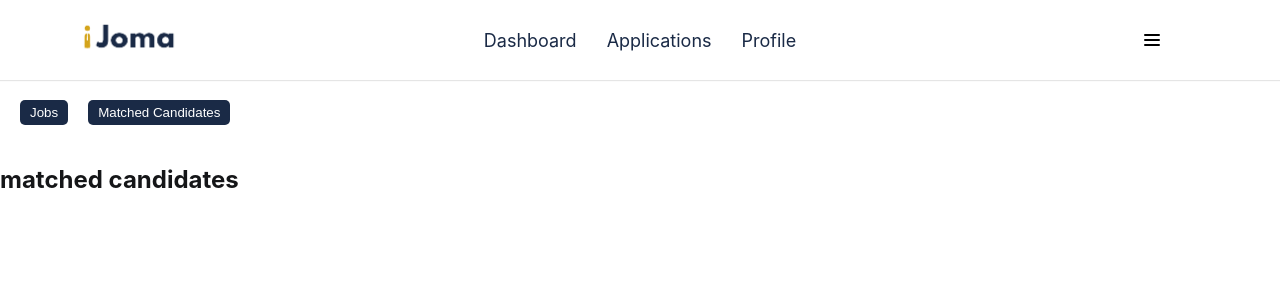
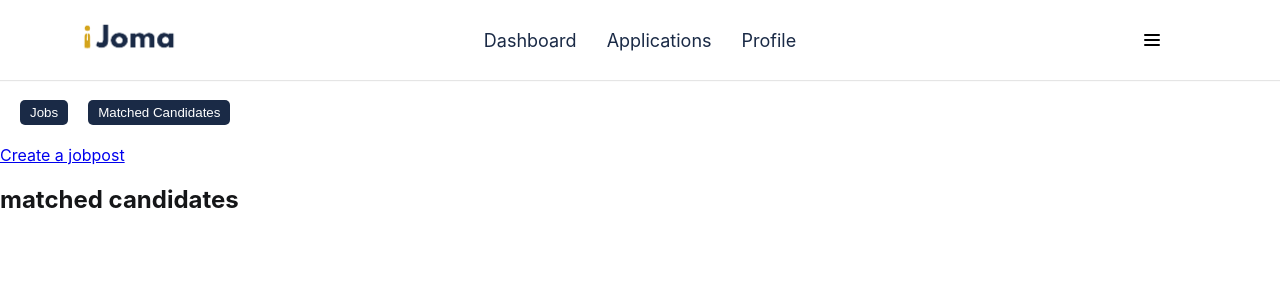
Before and after one commit to iJomaCoding/ijomaa, a React (Vite) app: page /employer/dashboard/matched in a window 1280 px wide. Shown: the top 300 px of the page. Built offline with nearby package versions, Linux system fonts and the light colour scheme; the HTML template or start-up script is replaced by a standard one.

Commit message:
changes in navigation

```diff
--- a/src/components/EmployerDisplay/Jobs/Matched.jsx
+++ b/src/components/EmployerDisplay/Jobs/Matched.jsx
@@ -1,12 +1,16 @@
 import React from "react";
 import Navs from "./Navs";
+import { Link } from "react-router-dom";
 
 const Matched = () => {
   return (
-    <div>
+    <>
       <Navs />
-      <h2>matched candidates</h2>
-    </div>
+      <div>
+        <Link to="/employer/dashboard/postjob">Create a jobpost</Link>
+        <h2>matched candidates</h2>
+      </div>
+    </>
   );
 };
 
--- a/src/components/EmployerDisplay/Jobs/Navs.jsx
+++ b/src/components/EmployerDisplay/Jobs/Navs.jsx
@@ -7,7 +7,9 @@ const Navs = () => {
   return (
     <nav className={styles.navContainer}>
       <button onClick={() => navigate("/employer/dashboard")}>Jobs</button>
-      <button onClick={() => navigate("matched")}>Matched Candidates</button>
+      <button onClick={() => navigate("/employer/dashboard/matched")}>
+        Matched Candidates
+      </button>
     </nav>
   );
 };
```
